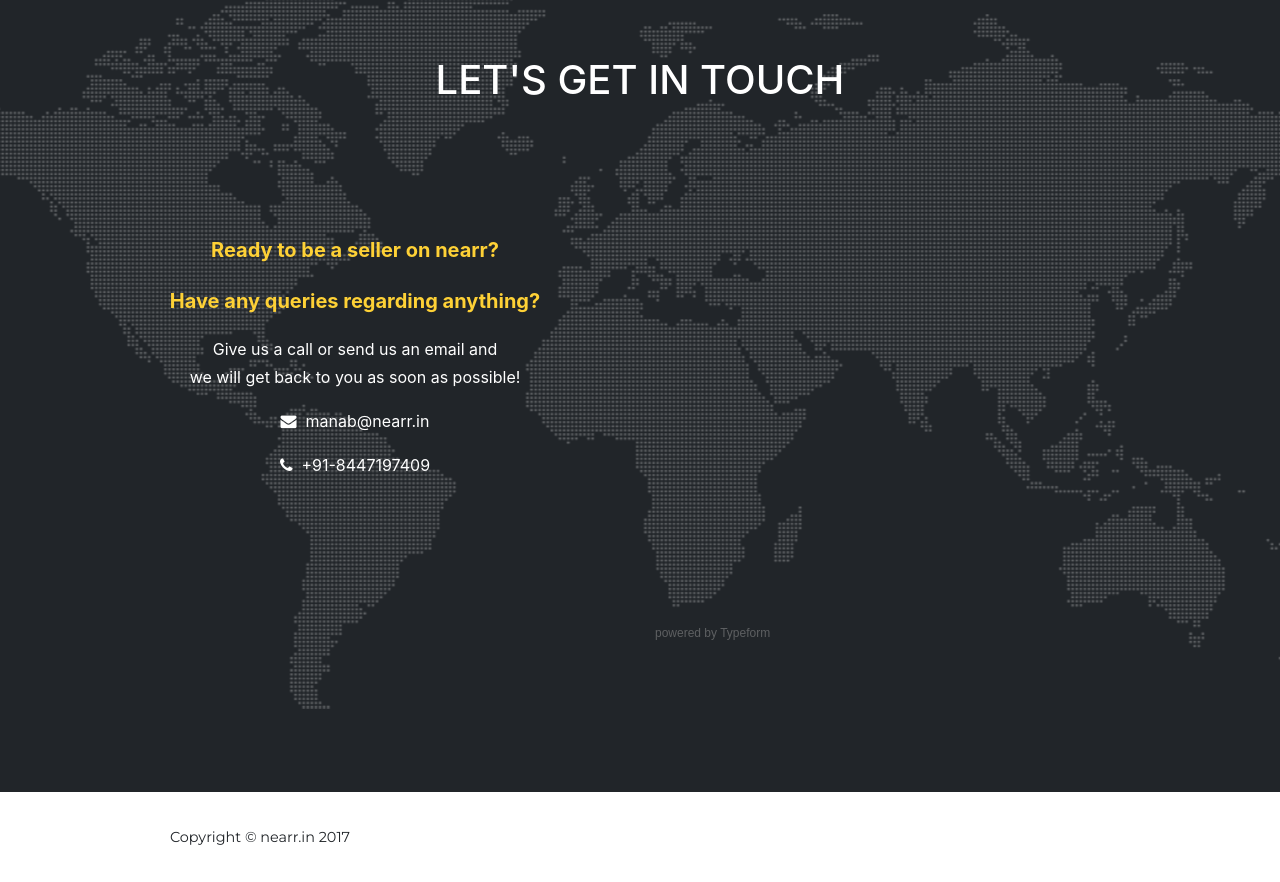
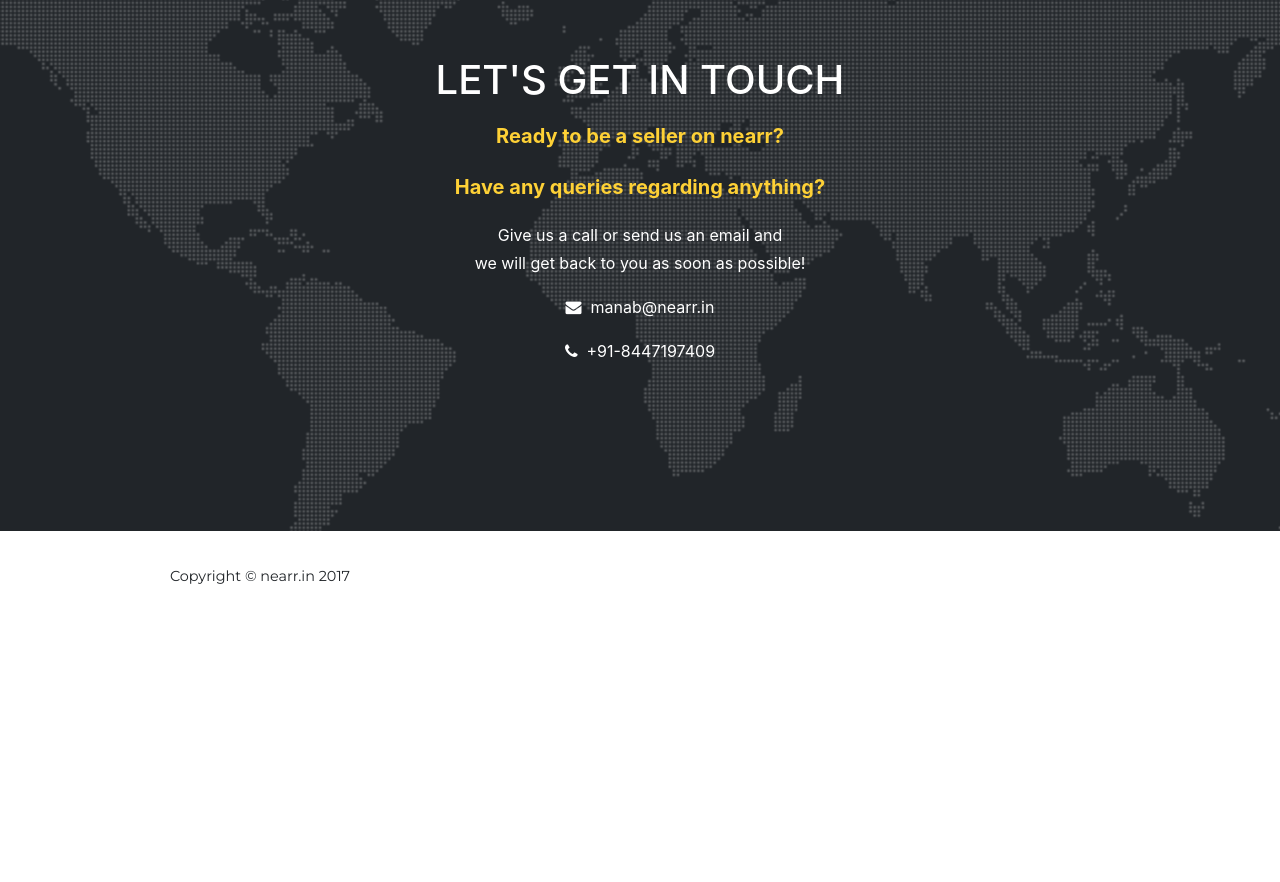
Before and after one commit to Sreehari94/nearrforsellers, a website with bundled scripts: page index.html in a window 1280 px wide. Shown: the part 3781-4663 px from the top of the page. After the commit the page ends 4402 px from the top, so only its background shows below. Built offline with nearby package versions, Linux system fonts and the light colour scheme; a script that the page names is missing; a web font is replaced by a local one.

Commit message:
removed contact form

```diff
--- a/index.html
+++ b/index.html
@@ -265,7 +265,7 @@
           </div>
         </div>
         <div class="row">
-          <div class="col-sm-6" style="text-align:center;margin-top:10%;">
+          <div class="col-lg-12" style="text-align:center;">
             <center>
               <p style="color:#fed136;font-size:20px;font-weight:bold;">Ready to be a seller on nearr?</p>
               <p style="color:#fed136;font-size:20px;font-weight:bold;">Have any queries regarding anything?</p>
@@ -274,9 +274,9 @@
               <p style="color:white;font-size:16px;"><i class="fa fa-phone"></i>&nbsp;&nbsp;+91-8447197409</p>
             </center>
           </div>
-          <div class="col-sm-6">
+          <!-- <div class="col-sm-6">
             <div class="typeform-widget" data-url="https://systemadmin2.typeform.com/to/Z5lby2" style="width: 100%; height: 500px;" > </div> <script> (function() { var qs,js,q,s,d=document, gi=d.getElementById, ce=d.createElement, gt=d.getElementsByTagName, id="typef_orm", b="https://embed.typeform.com/"; if(!gi.call(d,id)) { js=ce.call(d,"script"); js.id=id; js.src=b+"embed.js"; q=gt.call(d,"script")[0]; q.parentNode.insertBefore(js,q) } })() </script> <div style="font-family: Sans-Serif;font-size: 12px;color: #999;opacity: 0.5; padding-top: 5px;" > powered by <a href="https://www.typeform.com//?utm_campaign=Z5lby2&amp;utm_source=typeform.com-11433523-Basic&amp;utm_medium=typeform&amp;utm_content=typeform-embedded-poweredbytypeform&amp;utm_term=EN" style="color: #999" target="_blank">Typeform</a> </div>
-          </div>
+          </div> -->
         </div>
       </div>
     </section>
```
